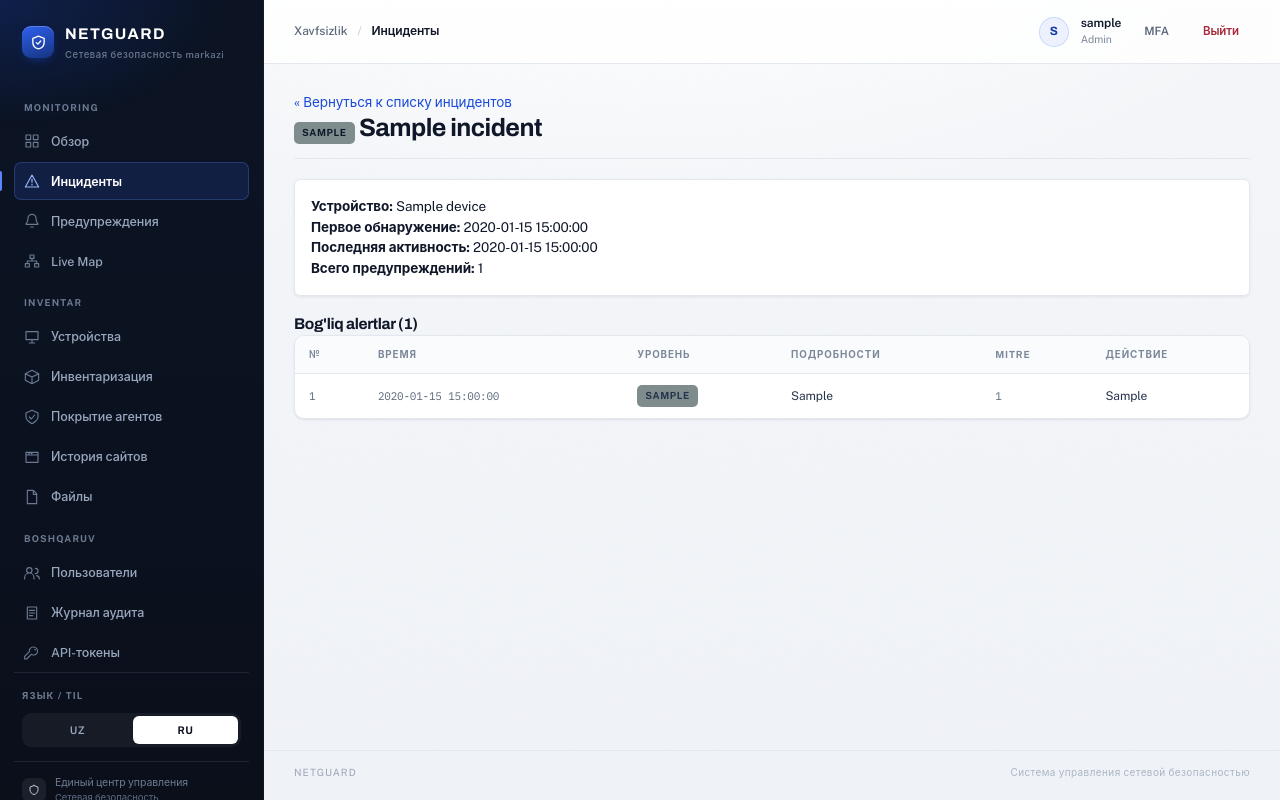
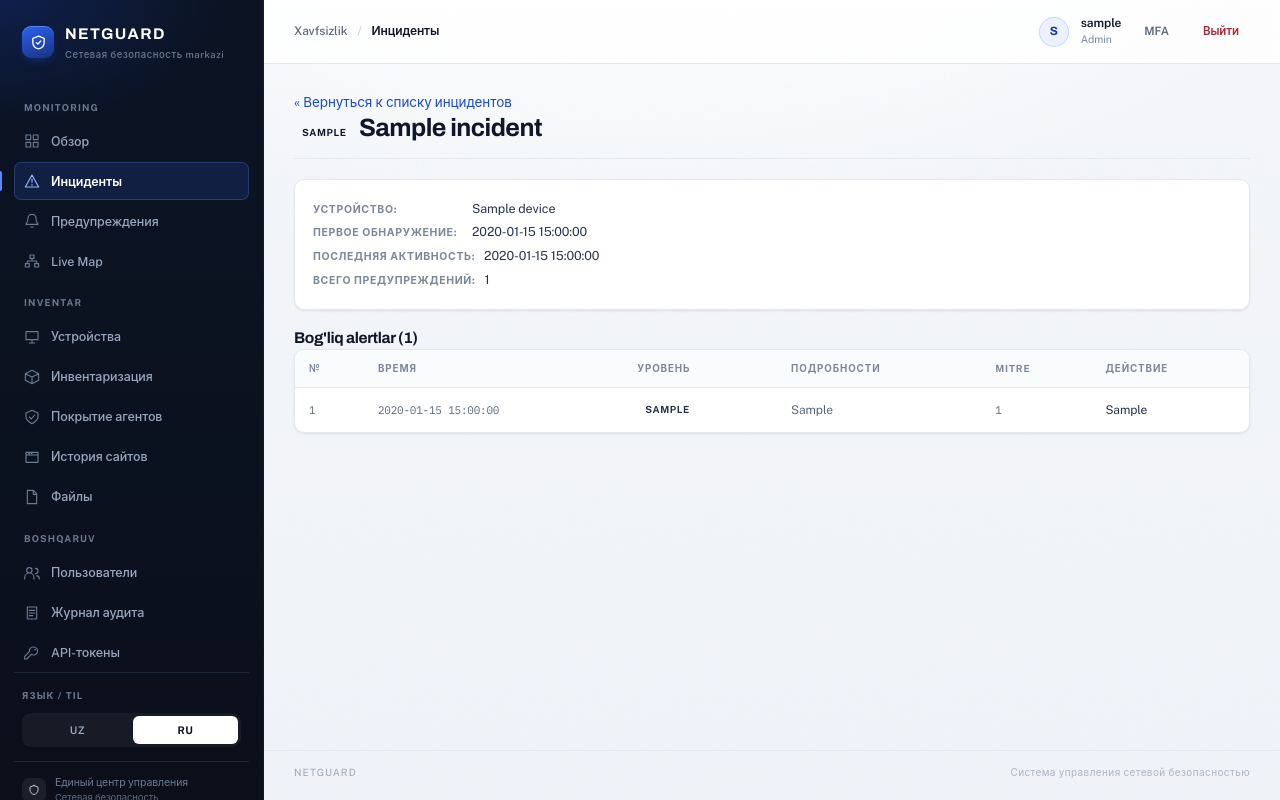
Before and after one commit to sh-isobek/network_security_system, a Flask app: page /incidents/1 in a window 1280 px wide. Run offline with Flask 3, Linux system fonts and the light colour scheme; a user stored in the database is signed in; tables that the repository leaves empty hold one stand-in row (values such as "Sample post"); parts of the project's set-up code (start-up, migrations or seed data) failed here and were passed over.

Commit message:
Redesign dashboard UI: incident_detail.html

```diff
--- a/dashboard/templates/incident_detail.html
+++ b/dashboard/templates/incident_detail.html
@@ -3,11 +3,11 @@
 {% block content %}
 <p><a href="/incidents">&laquo; Hodisalar ro'yxatiga qaytish</a></p>
 <h1>
-    <span class="badge" style="background: {{ incident.severity | severity_color }}">{{ incident.severity | upper }}</span>
+    <span class="badge badge--{{ incident.severity | lower }}">{{ incident.severity | upper }}</span>
     {{ incident.title }}
 </h1>
 
-<div class="surface-card" style="background:#fff; padding:16px; border-radius:6px; box-shadow:0 1px 3px rgba(0,0,0,0.08); margin-bottom:18px;">
+<div class="surface-card detail-card">
     <p><strong>Qurilma:</strong> {{ incident.hostname or incident.ip_address or "Noma'lum" }}</p>
     <p><strong>Birinchi ko'rilgan:</strong> {{ incident.first_seen | local_dt(fallback='') }}</p>
     <p><strong>Oxirgi faollik:</strong> {{ incident.last_seen | local_dt(fallback='') }}</p>
@@ -24,8 +24,8 @@
     <tr>
         <td class="mono">{{ loop.index }}</td>
         <td class="mono">{{ a.timestamp | local_dt(fallback='') }}</td>
-        <td><span class="badge" style="background: {{ a.severity | severity_color }}">{{ a.severity | upper }}</span></td>
-        <td style="max-width: 420px; white-space: pre-line;">{{ a.reason }}</td>
+        <td><span class="badge badge--{{ a.severity | lower }}">{{ a.severity | upper }}</span></td>
+        <td class="cell-detail">{{ a.reason }}</td>
         <td class="mono" title="{{ a.mitre_technique_name }} ({{ a.mitre_tactic }})">
             {% if a.mitre_technique_id %}{{ a.mitre_technique_id }}{% else %}-{% endif %}
         </td>
```
